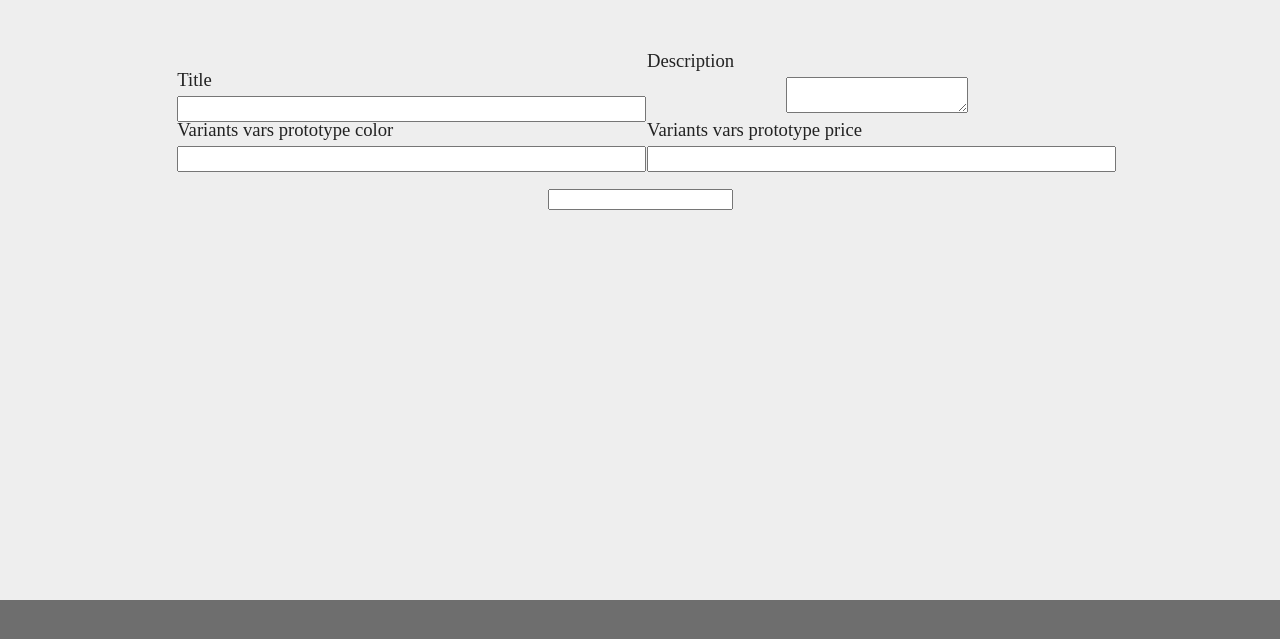
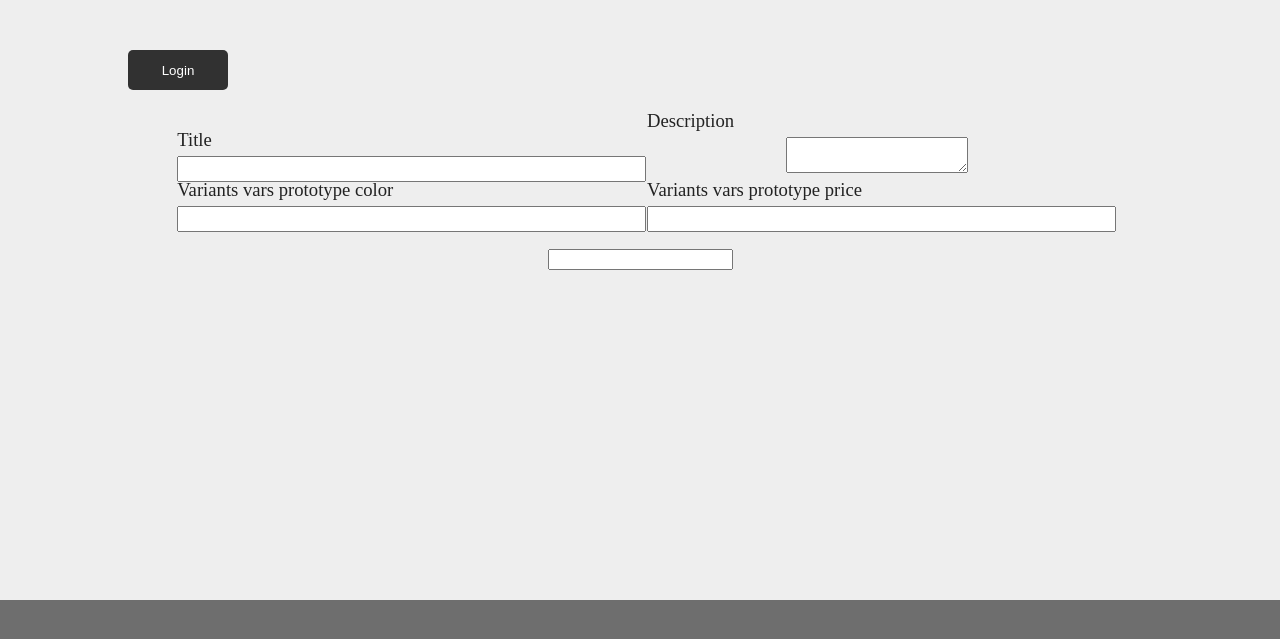
Before and after one commit to MehranDashti/digi_project, a Symfony app: template templates/user/index.html.twig in a window 1280 px wide. Shown: the part 105-744 px from the top of the page. Run offline with Twig, Linux system fonts and the light colour scheme; the template is opened without the code that fills it, so the values that code supplies are empty; form fields are guessed from the names that the template uses; some libraries are stand-ins or nearby versions.

Commit message:
The First Page user site is finished designed

```diff
--- a/templates/user/index.html.twig
+++ b/templates/user/index.html.twig
@@ -12,13 +12,36 @@
         .form_fields {
             width: 80%;
             height: auto;
-            /*background-color: #0000F0;*/
+        }
+
+        .user_login {
+            width: 80%;
+            height: auto;
+            text-align: left;
+        }
+
+        .user_login button{
+            width: 100px;
+            height: 40px;
+            background-color: #313131;
+            color: #ffffff;
+            margin-bottom: 20px;
+            border: 0px;
+            border-radius: 5px;
+        }
+
+        .user_login a{
+            text-decoration: none;
+            color: #ffffff;
+        }
+
+        #search_index_variants___name__ {
+            display: none;
         }
 
         .form_fields .fields {
             width: 100%;
             height: auto;
-            /*background-color: red;*/
         }
 
         .form_fields .fields .search_field {
@@ -85,7 +108,7 @@
             height: 80px;
         }
 
-        .product_info p{
+        .product_info p {
             text-overflow: unset;
         }
 
@@ -95,7 +118,7 @@
             text-align: right;
         }
 
-        .product_butt button{
+        .product_butt button {
             width: 70px;
             height: 30px;
             background-color: #313131;
@@ -112,6 +135,14 @@
         }
     </style>
     <div class="wrapper">
+        {% if not is_granted('IS_AUTHENTICATED_FULLY') %}
+            <div class="user_login">
+                <button class="btn btn-lg btn-primary" type="button">
+                    <a href="{{ app.request.getBaseURL() }}/login"> Login </a>
+                </button>
+            </div>
+        {% endif %}
+
         {{ form_start(form) }}
         <div class="form_fields">
             <div class="fields">
```
